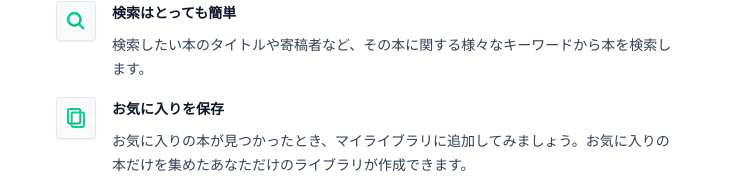
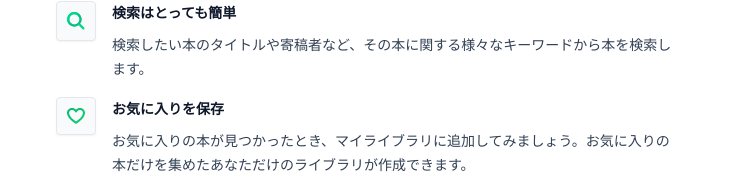
Before and after one commit to islaree/next-book-search, a Next.js app: page / in a window 1280 px wide. Shown: the part 491-680 px from the top of the page, without its empty margins (272-1007 px from the left). Built offline with nearby package versions, Linux system fonts and the light colour scheme.

Commit message:
Update new design

```diff
--- a/app/page.tsx
+++ b/app/page.tsx
@@ -36,7 +36,7 @@ export default function RootPage() {
           </div>
           <div className="flex gap-x-4 px-6">
             <div className="shrink-0">
-              <img src="/logo.svg" className="w-10 rounded border border-gray-200 bg-gray-50 p-2.5 shadow-sm" />
+              <img src="/icon-heart.svg" className="w-10 rounded border border-gray-200 bg-gray-50 p-2.5 shadow-sm" />
             </div>
             <div className="">
               <h2 className="text-sm font-semibold leading-6 text-slate-900">お気に入りを保存</h2>
```
